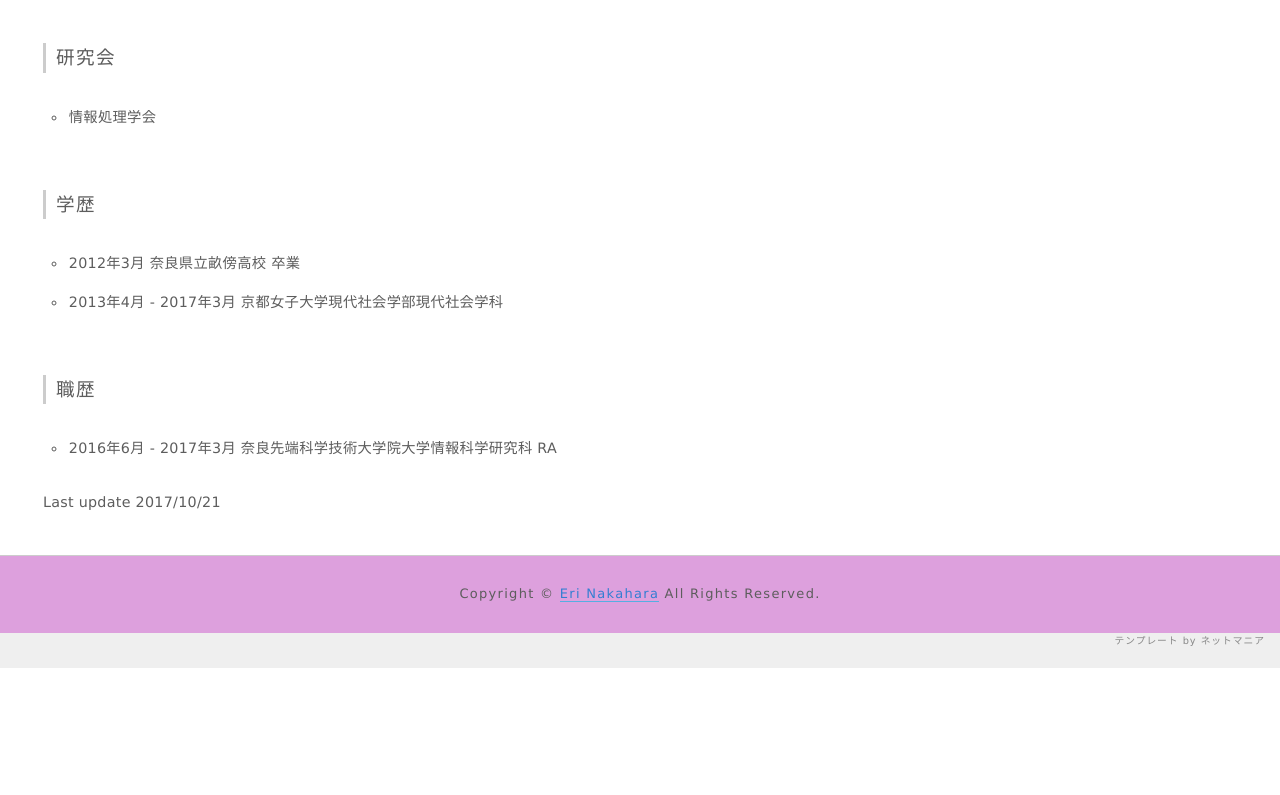
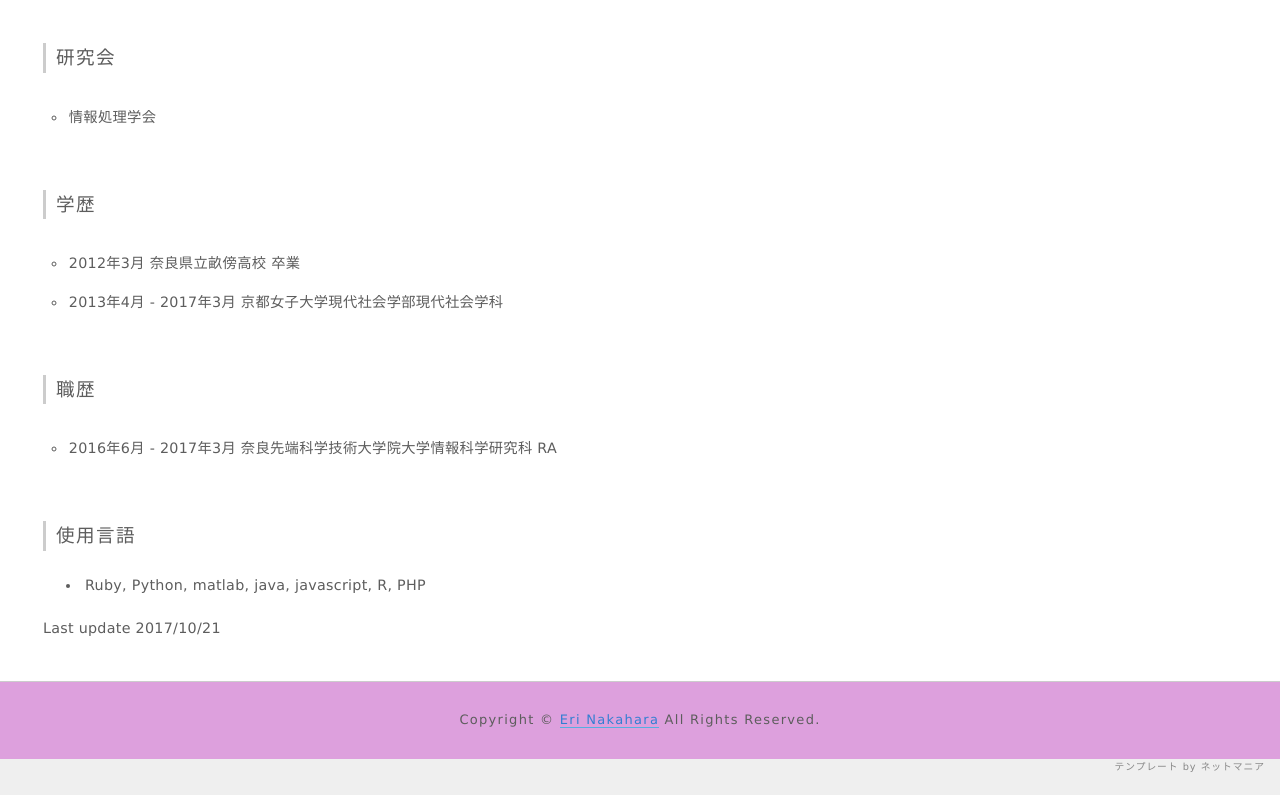
Before and after one commit to namekoko/site, a plain HTML site: page index.html in a window 1280 px wide. Shown: the part 1197-1992 px from the top of the page. Before the commit the page ends 1865 px from the top, so only its background shows below. Drawn offline with Linux system fonts and the light colour scheme.

Commit message:
write programing languages

```diff
--- a/index.html
+++ b/index.html
@@ -83,7 +83,8 @@
 <ul>
   <li>2016年6月 - 2017年3月   奈良先端科学技術大学院大学情報科学研究科 RA</li>
 </ul>
-
+<h3>使用言語</h3>
+<li>Ruby, Python, matlab, java, javascript, R, PHP</li>
 <p>Last update 2017/10/21</p>
 	</div><!-- main -->
 
```
